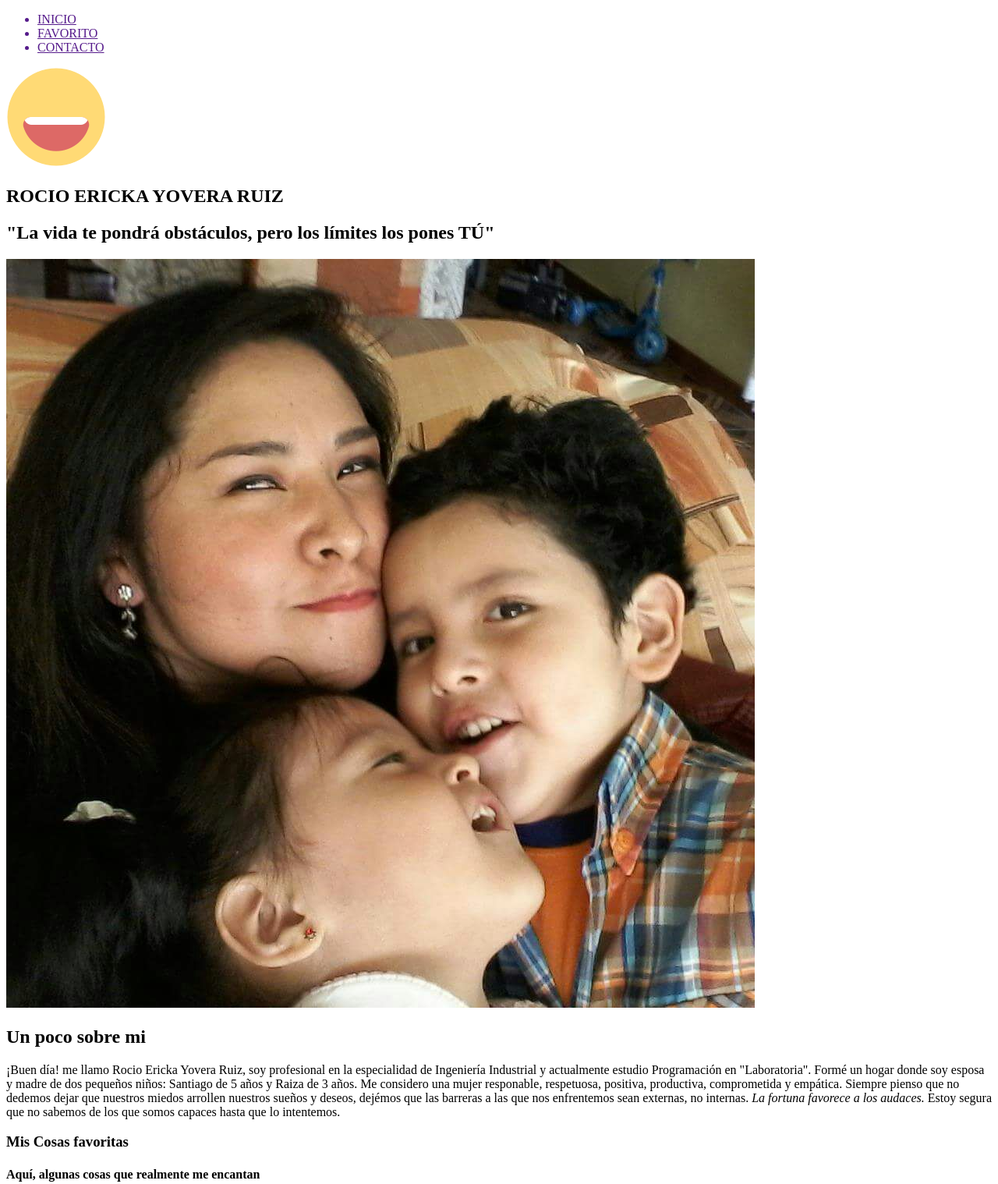
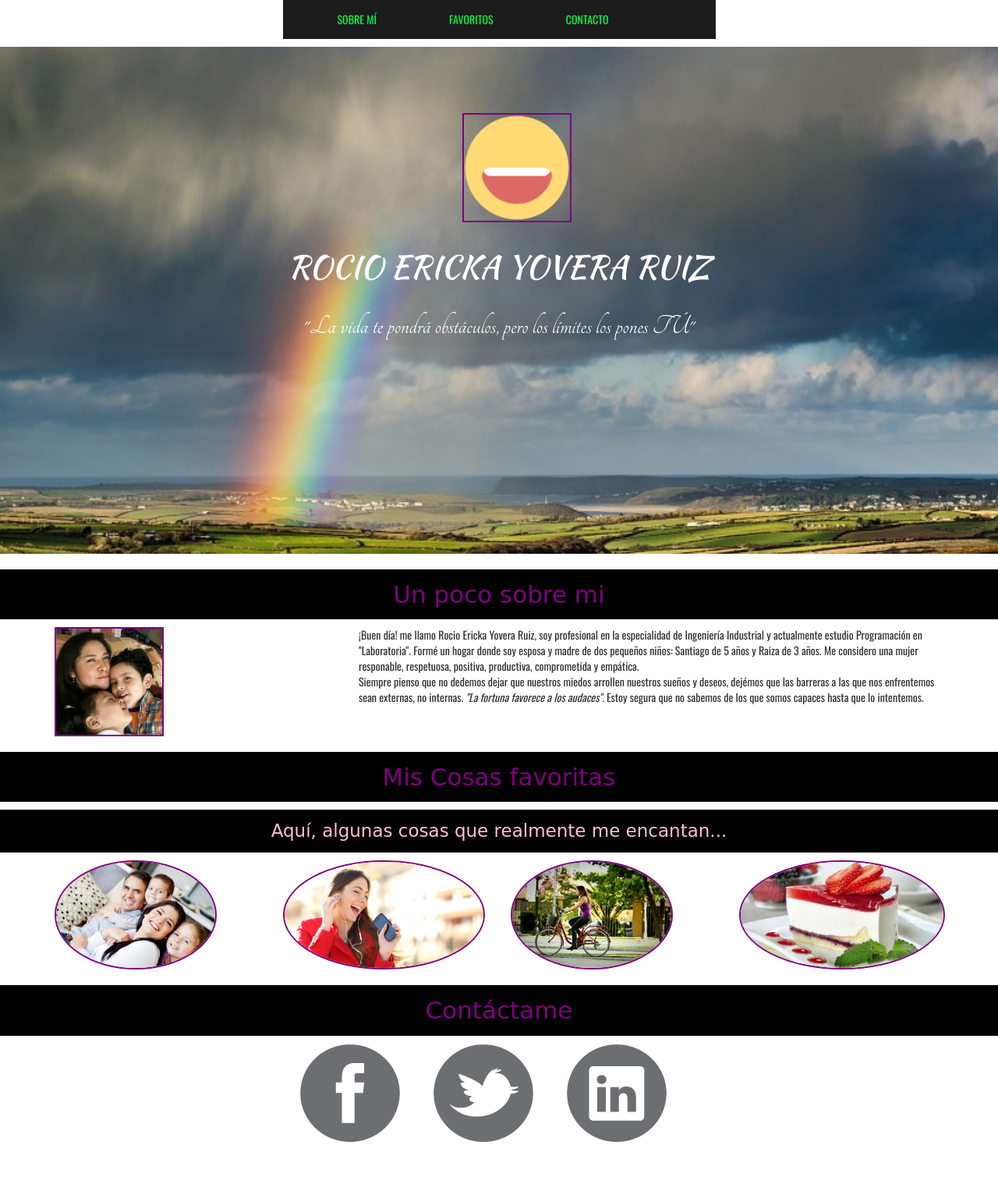
Before and after one commit to Xiovera/My-cute-page, a plain HTML site: page index.html in a window 1280 px wide. Shown: the top 1518 px of the page at 78% size. After the commit the page ends 1466 px from the top, so only its background shows below. Drawn offline with nearby package versions, Linux system fonts and the light colour scheme; a web font is replaced by a local one.

Commit message:
trabajo casi final

```diff
--- a/css/main.css
+++ b/css/main.css
@@ -1,10 +1,90 @@
-font-family: 'Kaushan Script', cursive;
-font-family: 'Tangerine', cursive;
-font-family: 'Grand Hotel', cursive
+*{
+	font-family: "Oswald",sans-serif;
+	padding: 0;
 
+}
+/*-------------------Header--------------------------------*/
+
+header ul{
+	background-color: #1C1C1C;
+}
+header ul li{
+	list-style: none;
+	display: inline-block;
+	padding: 15px 20px;
+	margin-left: 50px;
+}
+header ul li a{
+	color: #00FF40;
+}
+header .uno{
+	border-style: none;
+}
+
+/*-------------------Hero section--------------------------------*/
 .name{
 	background-image: url(../images/fondoarcoiris.jpg);
 	background-repeat: no-repeat;
-	height: 800px;
+	background-size: cover;
+	height: 650px;
+	border-image: 2px dotted black;
+}
+.name img{
+	margin: 50px;
+	position: relative;
+	left:180px;
+	top:35px;
+	text-align: center;
+}
+.name h1{
+	font-family: 'Kaushan Script', cursive;
+	color: white;
+	text-align: center;
+	font-size: 40px;
+}
+.name h2{
+	font-family: 'Tangerine', cursive;
+	color: white;
+	text-align: center;
+	font-size: 36px;
+	padding: 15px;
+}
+/*----------------Description-----------------*/
+ h3{
+	text-align: center;
+	font-family: 'Grand Hotel', cursive;
+	color: purple;
+	font-size: 31px;
+	background: black;
+	padding: 15px;
+}
+.container img{
+	height: 140px;
+	text-align: center;
+	border: 2px solid purple;
+}
+
+
+/*--------------------Likes-----------------*/
+
+.likes h5{
+	text-align: center;
+	font-family: 'Grand Hotel', cursive;
+	color: pink;
+	font-size: 23px;
+	background: black;
+	padding: 15px;
+}
+.likes img{
+	border-radius: 100%;
+	text-align: center;
+	margin-right: 30px;
+}
+/*--------------Footer-------------------*/
+.links{
+	text-align: center;
 
 }
+footer a{
+	margin-right: 40px;
+}
--- a/index.html
+++ b/index.html
@@ -2,91 +2,97 @@
 <html lang="en">
   <head>
   	<meta charset="UTF-8">
+    <meta http-equiv="X-UA-Compatible" content="IE=edge">
+    <meta name="viewport" content="width=device-width, initial-scale=1">
     <link type='text/css' rel='stylesheet' href='http://fonts.googleapis.com/css?family=Oswald'>
+    <link href="https://fonts.googleapis.com/css?family=Grand+Hotel|Kaushan+Script|Tangerine" rel="stylesheet">
+    <link rel="stylesheet" href="css/bootstrap.css">
     <link rel="stylesheet" href="css/main.css">
-    <link rel="stylesheet" href="css/toast-grid.css">
     <link rel="shortcut icon" href="favicon.ico">
     <title>Rocio Yovera</title>
   </head>
   <body>
   <!-- Header ---------------------------- -->
     <header>
+    	<div class="container">
         <div class="row">
-  	  		<div class="col-12">
-  	  			<ul class="menu">
-        			<a href=""><li> INICIO </li></a>
-        			<a href=""><li> FAVORITO </li></a>
-        			<a href=""><li> CONTACTO </li></a>
+          <div class="col-md-3"></div>
+          <div class="col-md-6">
+            <ul>
+              <li><a href="#"> SOBRE MÍ </a></li>
+              <li><a href="#"> FAVORITOS </a></li>
+              <li><a href="#"> CONTACTO </a></li>
             </ul>
           </div>
+          <div class="col-md-3"></div>
+        </div>
+
       </div>
     </header>
-	<!-------------------Main Section------------>
+	<!-------------------Hero Section------------>
 	<section class="name">
     <div class="container">
+        <div class="row">
+          <div class="col-md-3"></div>
+          <div class="col-md-6">
             <img src="images/imoji.png">
             <h1> ROCIO ERICKA YOVERA RUIZ </h1>
             <h2> "La vida te pondrá obstáculos, pero los límites los pones TÚ" </h2>
           </div>
-    	</div>
-	</section>
-
-	<section class="Yo">
-		<div class="row">
-  			<div class="col-4">
-          		<img class="uno" src="images/perfil.jpg">
-        </div>
-  	    <div class="col-8">
-  				<h2 class="dos"> Un poco sobre mi </h2>
-          <p class="tres"> ¡Buen día! me llamo Rocio Ericka Yovera Ruiz, soy profesional en la especialidad de Ingeniería Industrial y actualmente estudio Programación en "Laboratoria". Formé un hogar donde soy esposa y madre de dos pequeños niños: Santiago de 5 años y Raiza de 3 años.
-          Me considero una mujer responable, respetuosa, positiva, productiva, comprometida y empática.
-          Siempre pienso que no dedemos dejar que nuestros miedos arrollen nuestros sueños y deseos, dejémos que las barreras a las que nos enfrentemos sean externas, no internas. <em>La fortuna favorece a los audaces.</em>  Estoy segura que no sabemos de los que somos capaces hasta que lo intentemos.
+          <div class="col-md-3"></div>
         </div>
     </div>
 	</section>
-	<section class="likes">
+  <!------------Description------------------------>
+	<section class="description">
+    <h3> Un poco sobre mi </h3>
+    <div class="container">
       <div class="row">
-  			<div class="col-12">
-  			  <h3> Mis Cosas favoritas </h3>
-  		    	<h4> Aquí, algunas cosas que realmente me encantan</h4>
+        <div class="col-md-4">
+          <img src="images/perfil.jpg">
+        </div>
+        <div class="col-md-8">
+          <p> ¡Buen día! me llamo Rocio Ericka Yovera Ruiz, soy profesional en la especialidad de Ingeniería Industrial y actualmente estudio Programación en "Laboratoria". Formé un hogar donde soy esposa y madre de dos pequeños niños: Santiago de 5 años y Raiza de 3 años.
+          Me considero una mujer responable, respetuosa, positiva, productiva, comprometida y empática. <br>
+          Siempre pienso que no dedemos dejar que nuestros miedos arrollen nuestros sueños y deseos, dejémos que las barreras a las que nos enfrentemos sean externas, no internas. <em>"La fortuna favorece a los audaces".</em>  Estoy segura que no sabemos de los que somos capaces hasta que lo intentemos.
         </div>
       </div>
+    </div>
+	</section>
+  <!----------------likes------------------------>
+	<section class="likes">
+	  <div class="encabezadito">
+      <h3> Mis Cosas favoritas </h3>
+      <h5> Aquí, algunas cosas que realmente me encantan...</h5>
+    </div>
+    <div class="container">
       <div class="row">
-  			<div class="col-3">
+  			<div class="col-md-3">
   				<img class="circle" src="images/familytime.jpg">
   			</div>
-  			<div class="col-3">
+  			<div class="col-md-3">
   				<img class="circle" src="images/musica.jpg">
   			</div>
-  			<div class="col-3">
+  			<div class="col-md-3">
   				<img class="circle" src="images/bici.jpg">
   			</div>
-  	   		<div class="col-3">
+  	   	<div class="col-md-3">
   	   		<img class="circle" src="images/postre.jpg">
+  	   	</div>
   	   </div>
     </div>
 	</section>
 
   	<!----------------------Footer-------------->
   	<footer>
-  		<div class="row">
-        	<div class="col-12">
-       			<h6> Contáctame</h6>
+  		<div>
+        <h3> Contáctame</h3>
+      </div>
+      <div class="links">
         <a href="https://es-la.facebook.com/"><img class="r" src="images/facebook.png"></a>
         <a href="https://twitter.com/iniciarsesion?lang=es"><img class="r" src="images/twitter.png"></a>
         <a href=""><img class="r" src="images/linkedin.png"></a>
       </div>
-        </div>
     </footer>
   </body>
 </html>
-
-
-<div class="grid">
-  <div class="grid__col grid__col--3-of-5 grid__col--centered">
-    <p>Centered columns? No problem.</p>
-  </div>
-  <div class="grid__col grid__col--3-of-5 grid__col--push-1-of-5">
-    <p>Push and pull columns in plain English.</p>
-  </div>
-</div>
```
Lines whose indentation alone changed are shown as unchanged.
